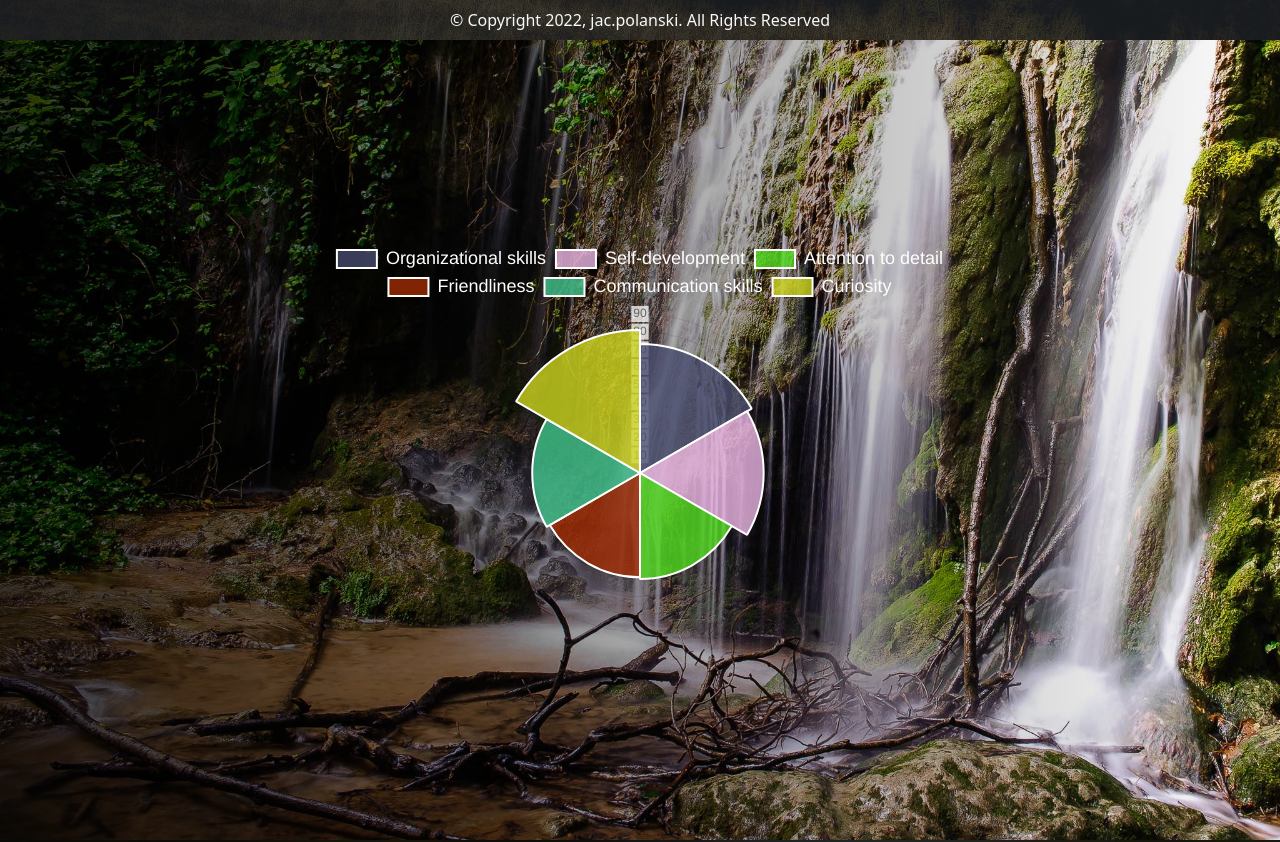
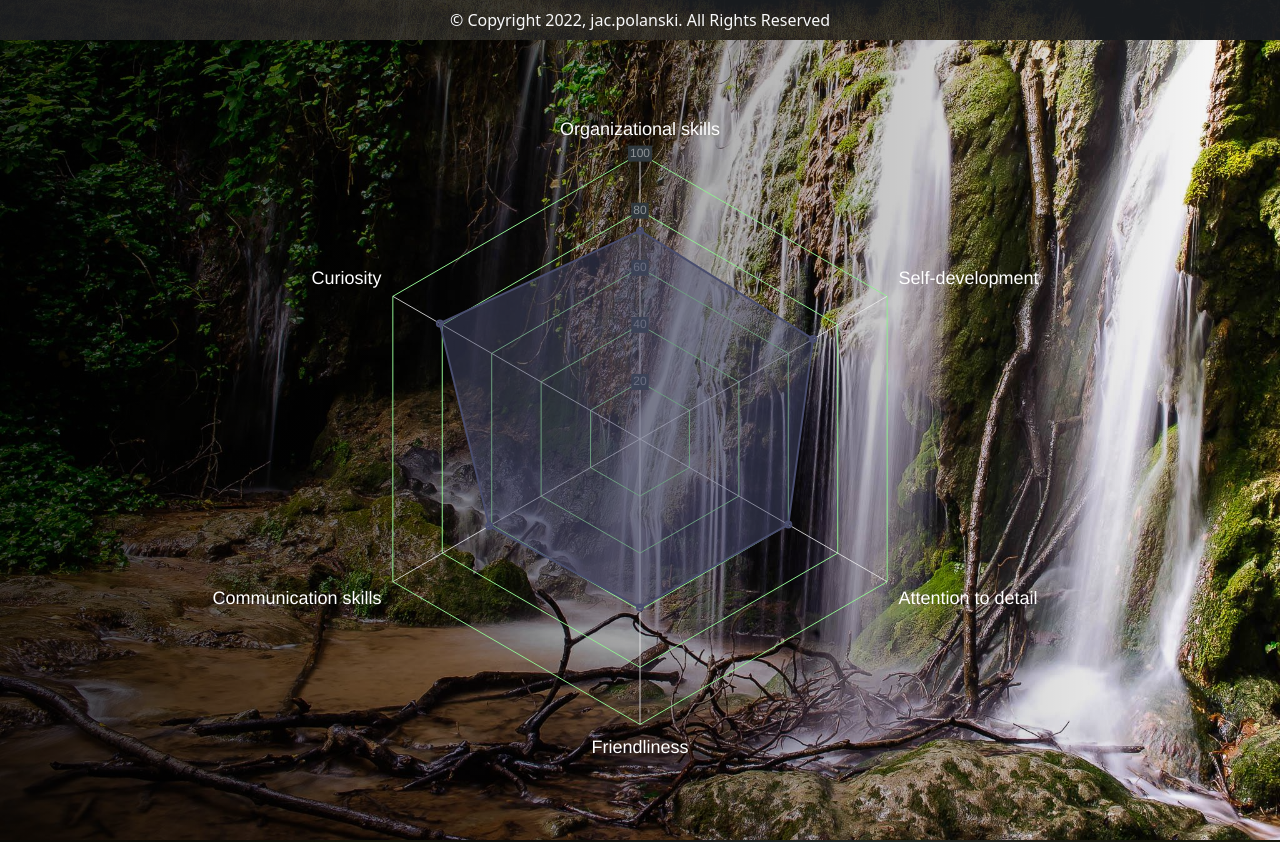
Before and after one commit to jacpolanski/jac.polanski, a Next.js app: page / in a window 1280 px wide. Shown: the part 760-1602 px from the top of the page. Built offline with nearby package versions, Linux system fonts and the light colour scheme; a web font is replaced by a local one.

Commit message:
Added basic skill-chart styling

```diff
--- a/components/SkillsChart.js
+++ b/components/SkillsChart.js
@@ -3,13 +3,22 @@ import Container from "react-bootstrap/Container";
 import {
   Chart as ChartJS,
   RadialLinearScale,
-  ArcElement,
+  PointElement,
+  LineElement,
+  Filler,
   Tooltip,
   Legend,
 } from "chart.js";
-import { PolarArea } from "react-chartjs-2";
+import { Radar } from "react-chartjs-2";
 
-ChartJS.register(RadialLinearScale, ArcElement, Tooltip, Legend);
+ChartJS.register(
+  RadialLinearScale,
+  PointElement,
+  LineElement,
+  Filler,
+  Tooltip,
+  Legend
+);
 
 const generateRGBA = (a) => {
   let r = Math.floor(Math.random() * 256);
@@ -18,6 +27,9 @@ const generateRGBA = (a) => {
   let rgba = "rgb(" + r + "," + g + "," + b + "," + a + ")";
   return rgba;
 };
+
+const backgroundColor = generateRGBA(0.5);
+const borderColor = backgroundColor.replace(/[^,]+(?=\))/, "1.0");
 
 const labels = [
   "Organizational skills",
@@ -29,24 +41,44 @@ const labels = [
 ];
 
 const skillsData = [73, 70, 60, 59, 61, 81];
-const backgroundColor = labels.map(() => generateRGBA(0.8));
 
 export const data = {
   labels: labels,
   datasets: [
     {
-      label: "# of Importance",
+      label: "Importance",
       data: skillsData,
       backgroundColor: backgroundColor,
+      borderColor: borderColor,
       borderWidth: 2,
     },
   ],
 };
 
 const options = {
+  // responsive: true,
   plugins: {
     legend: {
-      labels: {
+      display: false,
+    },
+  },
+  scales: {
+    r: {
+      max: 100,
+      min: 0,
+      ticks: {
+        stepSize: 20,
+        // textStrokeColor: "rgb(136,28,11)",
+        color: "rgba(240, 240, 240, 0.5)",
+        backdropColor: "rgb(47, 56, 62)",
+      },
+      grid: {
+        color: "lightgreen",
+      },
+      angleLines: {
+        color: "rgba(240, 240, 240,0.8)",
+      },
+      pointLabels: {
         color: "white",
         font: {
           size: 18,
@@ -59,10 +91,10 @@ const options = {
 function SkillsChart() {
   return (
     <Container className="d-flex justify-content-center align-items-center h-100">
-      <PolarArea
+      <Radar
         data={data}
         options={options}
-        style={{ maxWidth: "50vw", maxHeight: "50vh" }}
+        style={{ maxWidth: "80vw", maxHeight: "80vh" }}
       />
     </Container>
   );
```
